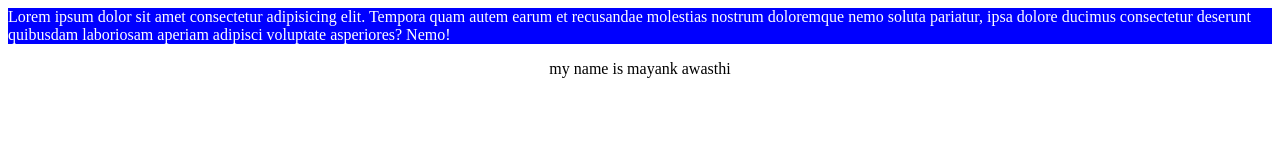
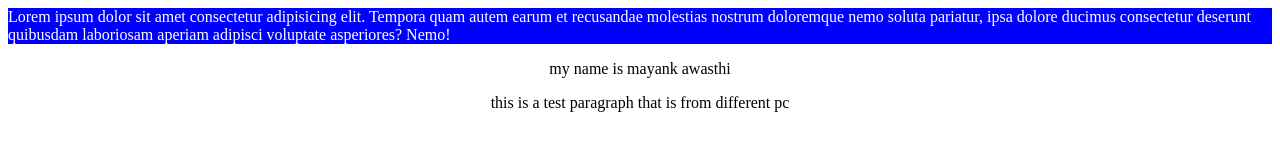
Before and after one commit to themayank2003/test_repository, a plain HTML site: page index.html in a window 1280 px wide. Drawn offline with Linux system fonts and the light colour scheme.

Commit message:
test para is added

```diff
--- a/index.html
+++ b/index.html
@@ -12,6 +12,7 @@
         Lorem ipsum dolor sit amet consectetur adipisicing elit. Tempora quam autem earum et recusandae molestias nostrum doloremque nemo soluta pariatur, ipsa dolore ducimus consectetur deserunt quibusdam laboriosam aperiam adipisci voluptate asperiores? Nemo!
     </div>
     <p>my name is mayank awasthi</p>
+    <P>this is a test paragraph that is from different pc </p>
 
 </body>
 </html>
```
